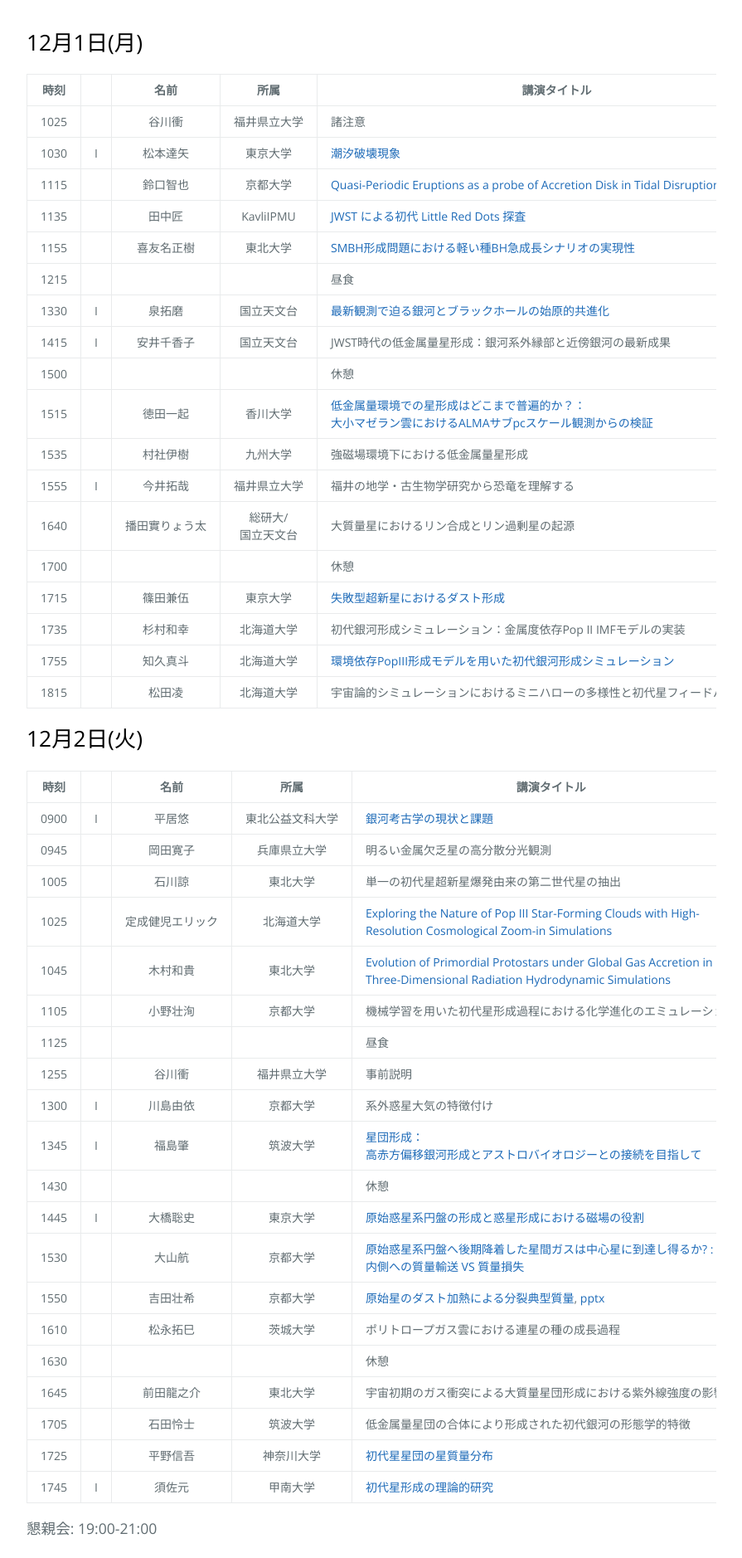
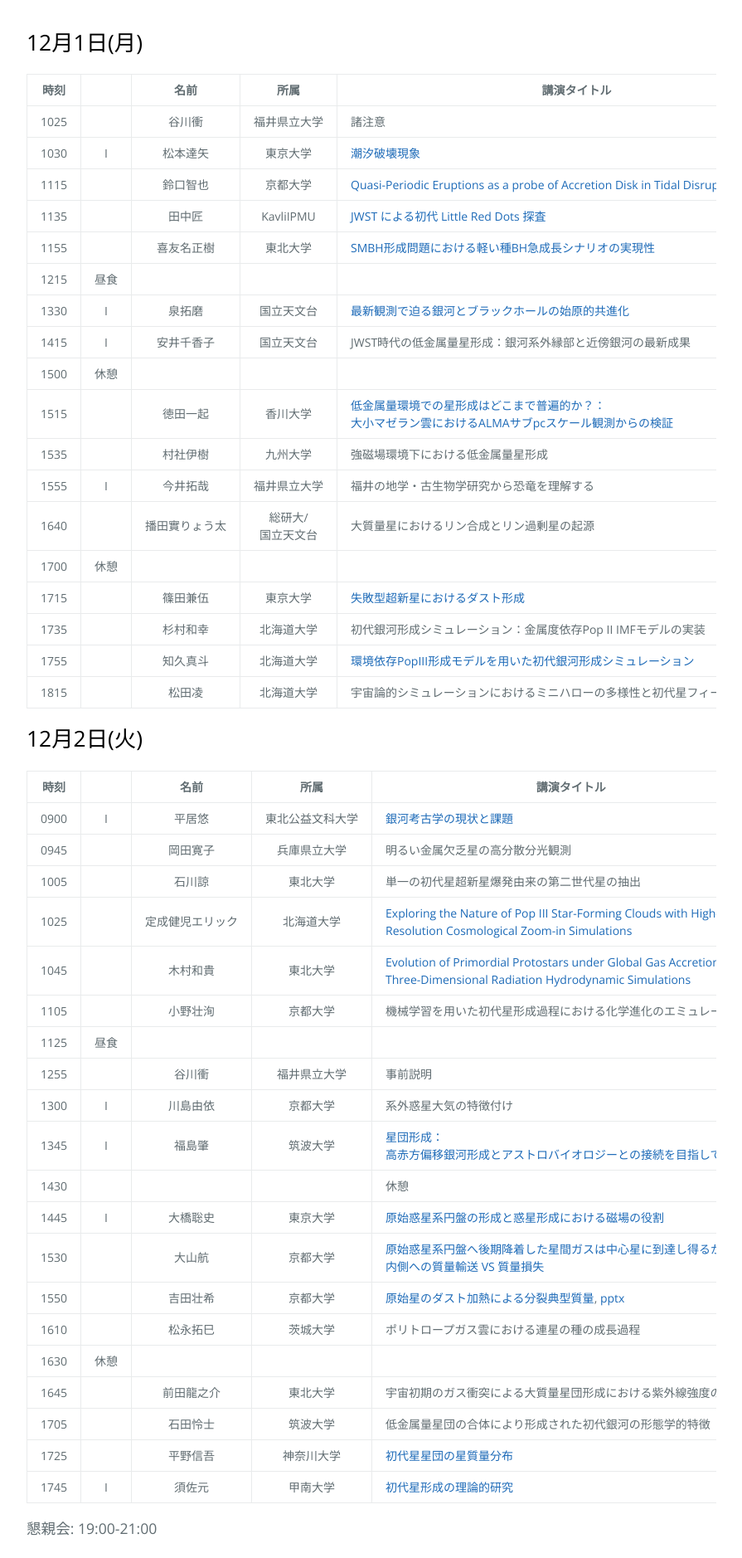
Before and after one commit to fukushimahj/FSFG2025, a Jekyll site: the page built from program.md, in a window 1280 px wide. Shown: the part 320-2198 px from the top of the page at 83% size, without its empty margins (192-1087 px from the left). Built offline with Jekyll 4.4.1, drawn with Linux system fonts in a browser that asks for light colours.

```diff
--- a/program.md
+++ b/program.md
@@ -15,15 +15,15 @@ description:
 |1115|| 鈴口智也 |京都大学| [Quasi-Periodic Eruptions as a probe of Accretion Disk in Tidal Disruption Events](https://fukushimahj.github.io/FSFG2025/pdfs/fsfg_suzuguchi.pdf)|
 |1135|| 田中匠 |KavliIPMU| [JWST による初代 Little Red Dots 探査](https://fukushimahj.github.io/FSFG2025/pdfs/FSFG_20251201_TakumiTanaka.pdf)|
 |1155|| 喜友名正樹 |東北大学| [SMBH形成問題における軽い種BH急成長シナリオの実現性](https://fukushimahj.github.io/FSFG2025/pdfs/kiyuna_slide.pdf)|
-|1215||||昼食|
+|1215|昼食||||
 |1330|I|泉拓磨 |国立天文台| [最新観測で迫る銀河とブラックホールの始原的共進化](https://fukushimahj.github.io/FSFG2025/pdfs/Izumi_2025_1stStar_1stGal.pdf)|
 |1415|I|安井千香子 |国立天文台| JWST時代の低金属量星形成：銀河系外縁部と近傍銀河の最新成果|
-|1500||||休憩|
+|1500|休憩||||
 |1515|| 徳田一起 |香川大学| [低金属量環境での星形成はどこまで普遍的か？：大小マゼラン雲におけるALMAサブpcスケール観測からの検証](https://fukushimahj.github.io/FSFG2025/pdfs/Tokuda_LMCSMC_FukuiPref_v20251201a_Light.pdf)|
 |1535|| 村社伊樹 |九州大学| 強磁場環境下における低金属量星形成|
 |1555|I|今井拓哉 |福井県立大学| 福井の地学・古生物学研究から恐竜を理解する|
 |1640|| 播田實りょう太 |総研大/国立天文台| 大質量星におけるリン合成とリン過剰星の起源|
-|1700||||休憩|
+|1700|休憩||||
 |1715|| 篠田兼伍 |東京大学| [失敗型超新星におけるダスト形成](https://fukushimahj.github.io/FSFG2025/pdfs/Shodaisei2025_KENGO_SHINODA.pdf)|
 |1735|| 杉村和幸 |北海道大学| 初代銀河形成シミュレーション：金属度依存Pop II IMFモデルの実装|
 |1755|| 知久真斗 |北海道大学| [環境依存PopIII形成モデルを用いた初代銀河形成シミュレーション](https://fukushimahj.github.io/FSFG2025/pdfs/FSFG2025_知久真斗.pdf)|
@@ -42,7 +42,7 @@ description:
 |1025|| 定成健児エリック |北海道大学| [Exploring the Nature of Pop III Star-Forming Clouds with High-Resolution Cosmological Zoom-in Simulations](https://fukushimahj.github.io/FSFG2025/pdfs/Sadanari_2025.12.pdf)|
 |1045|| 木村和貴 |東北大学| [Evolution of Primordial Protostars under Global Gas Accretion in Three-Dimensional Radiation Hydrodynamic Simulations](https://fukushimahj.github.io/FSFG2025/pdfs/kimura_FSFG2025.pdf)|
 |1105|| 小野壮洵 |京都大学| 機械学習を用いた初代星形成過程における化学進化のエミュレーション|
-| 1125||||昼食|
+| 1125|昼食||||
 |1255|| 谷川衝 |福井県立大学| 事前説明|
 |1300|I|川島由依 |京都大学| 系外惑星大気の特徴付け|
 |1345|I|福島肇 |筑波大学| [星団形成：高赤方偏移銀河形成とアストロバイオロジーとの接続を目指して](https://fukushimahj.github.io/FSFG2025/pdfs/FSFG2025_Fukushima.pdf)|
@@ -51,7 +51,7 @@ description:
 |1530|| 大山航 |京都大学| [原始惑星系円盤へ後期降着した星間ガスは中心星に到達し得るか? : 内側への質量輸送 VS 質量損失](https://fukushimahj.github.io/FSFG2025/pdfs/Ooyama_Kyoto.pdf)|
 |1550|| 吉田壮希 |京都大学| [原始星のダスト加熱による分裂典型質量](https://fukushimahj.github.io/FSFG2025/pdfs/fsfg2025_yoshida.pdf), [pptx](https://fukushimahj.github.io/FSFG2025/pdfs/fsfg2025_yoshida.pptx)|
 |1610|| 松永拓巳 |茨城大学| ポリトロープガス雲における連星の種の成長過程|
-| 1630||||休憩|
+| 1630|休憩||||
 |1645|| 前田龍之介 |東北大学| 宇宙初期のガス衝突による大質量星団形成における紫外線強度の影響|
 |1705|| 石田怜士 |筑波大学| 低金属量星団の合体により形成された初代銀河の形態学的特徴|
 |1725|| 平野信吾 |神奈川大学| [初代星星団の星質量分布](https://fukushimahj.github.io/FSFG2025/pdfs/fsfg2025_ShingoHirano.pdf)|
@@ -69,11 +69,11 @@ description:
 |0945|| 榎森遼 |東京大学| Narrowband-Filterを用いたz~6.2におけるPopIII銀河の探索|
 |1005|| 渡辺くりあ |総合研究大学院大学| 高い窒素酸素比を持つ高赤方偏移銀河の元素の起源|
 |1025|| 伊藤茉那 |筑波大学| 3次元輻射輸送計算によるダスト赤外放射の理論予測|
-| 1045||||休憩|
+| 1045|休憩||||
 |1100|| Hai-XiaMa |NagoyaUniversity| Pixel-by-Pixel Galaxy SED Fitting Powered by Neural Network Emulators|
 |1120|| 川下大響 |東京大学/理化学研究所| 対不安定超新星の56Ni合成におけるHe燃焼の最重要温度|
 |1140|| 平松大地 |フロリダ大学| 対不安定型超新星の候補捜索と追跡観測|
 |1200|| 水谷耕介 |東京大学| 共通外層期直前に放出されるガスからなる周連星物質に関する3次元流体計算|
 |1220|| 大向一行 |東北大学| 終わりに|
-|1230||||昼食|
-|1315||||自由討論・議論 (15:00まで)|
+|1230|昼食||||
+|1315|自由討論・議論 (15:00まで)||||
```
